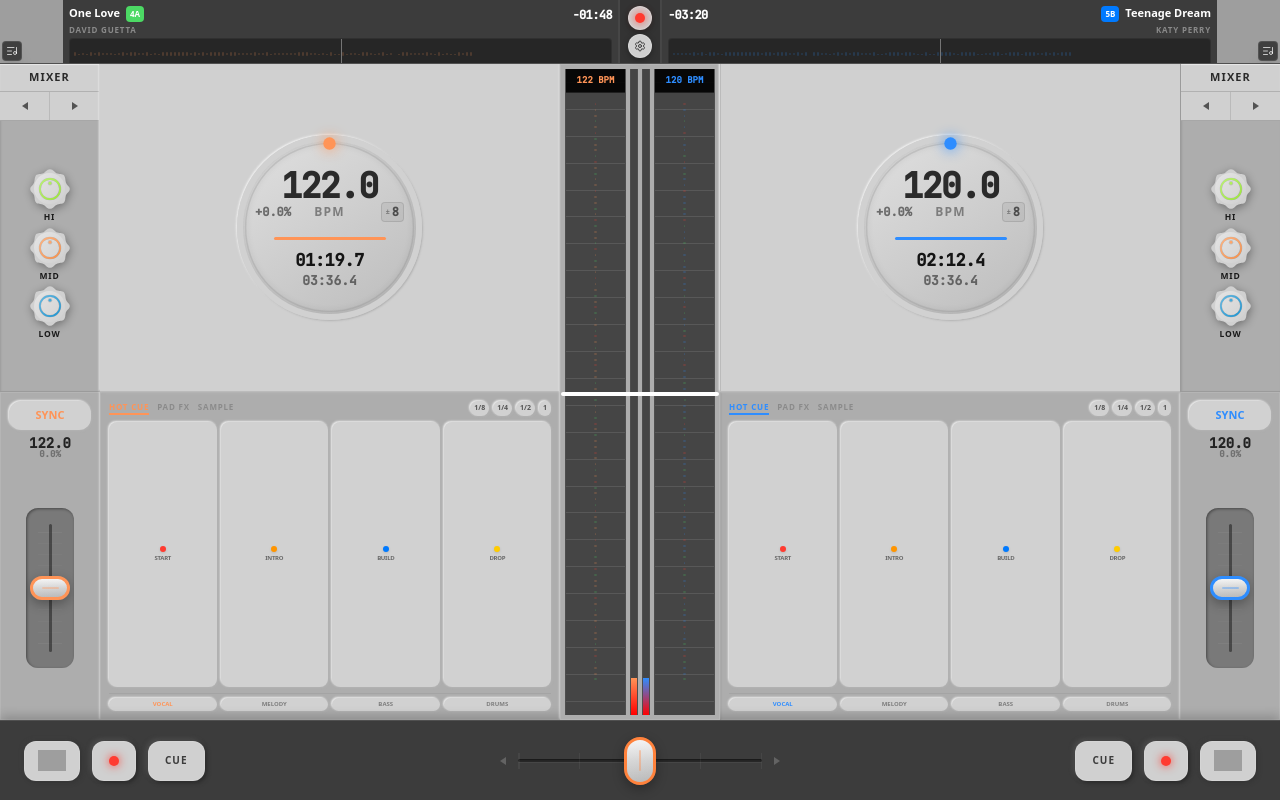
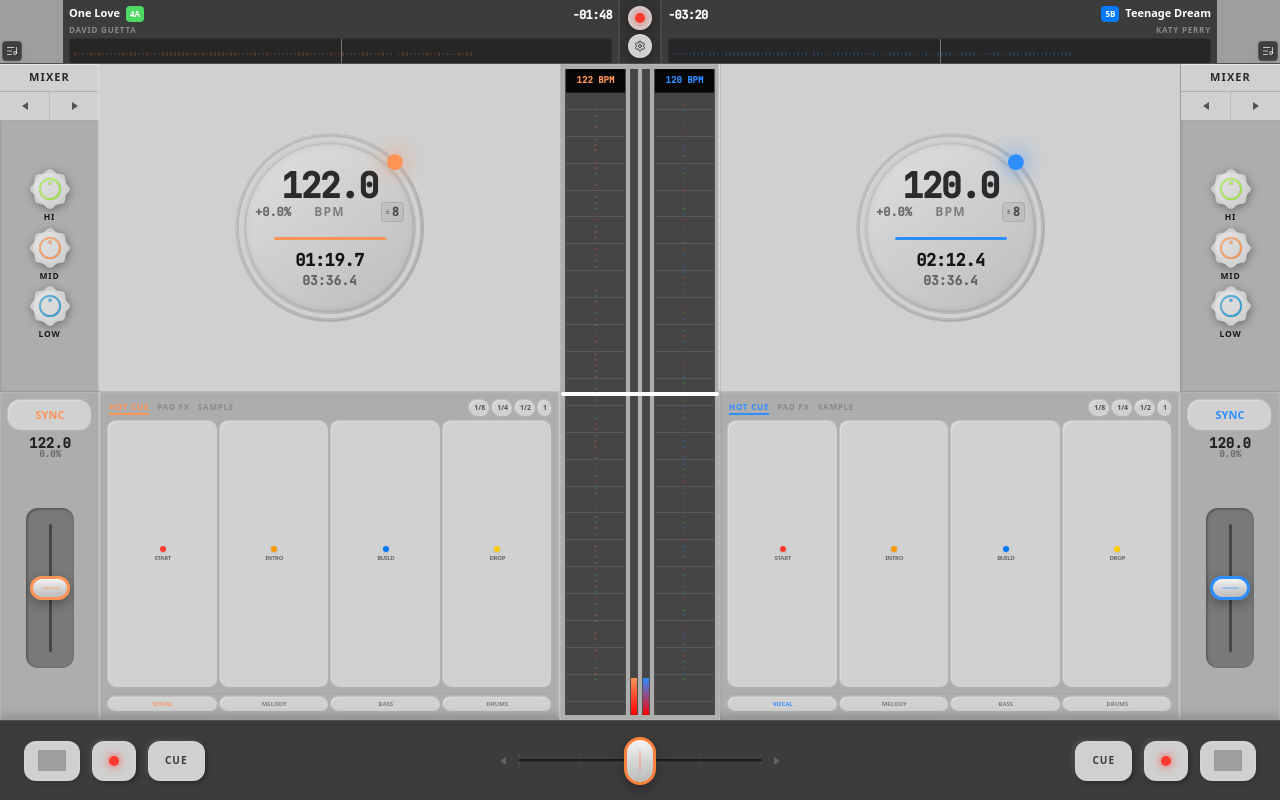
Before and after one commit to guiguiiii/flowdj---pro-mixing-interface, a React (Vite) app: page / in a window 1280 px wide. Built offline with nearby package versions, Linux system fonts and the light colour scheme; grey boxes are pictures that could not be loaded; a web font is replaced by a local one.

Commit message:
Adjust deck display orbit

```diff
--- a/src/App.tsx
+++ b/src/App.tsx
@@ -378,8 +378,9 @@ const VerticalWaveform = ({ color, active, bpm }: { color: string, active: boole
 );
 
 const DeckDisplay = ({ color, active, bpm, time, title, artist }: { color: string, active: boolean, bpm: number, time: string, title: string, artist: string }) => {
-  const orbitRadius = 48.5;
-  const orbitDot = getDeckOrbitDot({ radius: orbitRadius, angleInDegrees: 0 });
+  const orbitRadius = 53.5;
+  const orbitStartAngle = 45;
+  const orbitDot = getDeckOrbitDot({ radius: orbitRadius, angleInDegrees: orbitStartAngle });
 
   return (
     <div className="flex flex-col items-center justify-center gap-1 w-full h-full relative p-1 min-w-0">
@@ -410,6 +411,13 @@ const DeckDisplay = ({ color, active, bpm, time, title, artist }: { color: strin
 
       {/* Progress Ring & Orbit Dot */}
       <svg viewBox="0 0 100 100" className="absolute inset-0 w-full h-full pointer-events-none overflow-visible">
+        {/* Outer Orbit Track */}
+        <circle
+          cx="50" cy="50" r={orbitRadius}
+          fill="none" stroke="#8A8A8A" strokeWidth="2.2"
+          strokeOpacity="0.35"
+        />
+
         {/* Background Track */}
         <circle
           cx="50" cy="50" r="48.5"
@@ -434,10 +442,10 @@ const DeckDisplay = ({ color, active, bpm, time, title, artist }: { color: strin
           style={{ transformOrigin: '50% 50%' }}
         >
           <circle
-            cx={orbitDot.x} cy={orbitDot.y} r="3.6"
+            cx={orbitDot.x} cy={orbitDot.y} r="4.6"
             fill={color}
             className="shadow-sm"
-            style={{ filter: `drop-shadow(0 0 4px ${color})` }}
+            style={{ filter: `drop-shadow(0 0 6px ${color})` }}
           />
         </motion.g>
       </svg>
```
Also changed, not shown: 1 other file (tests, documents, lock files or other folders).
